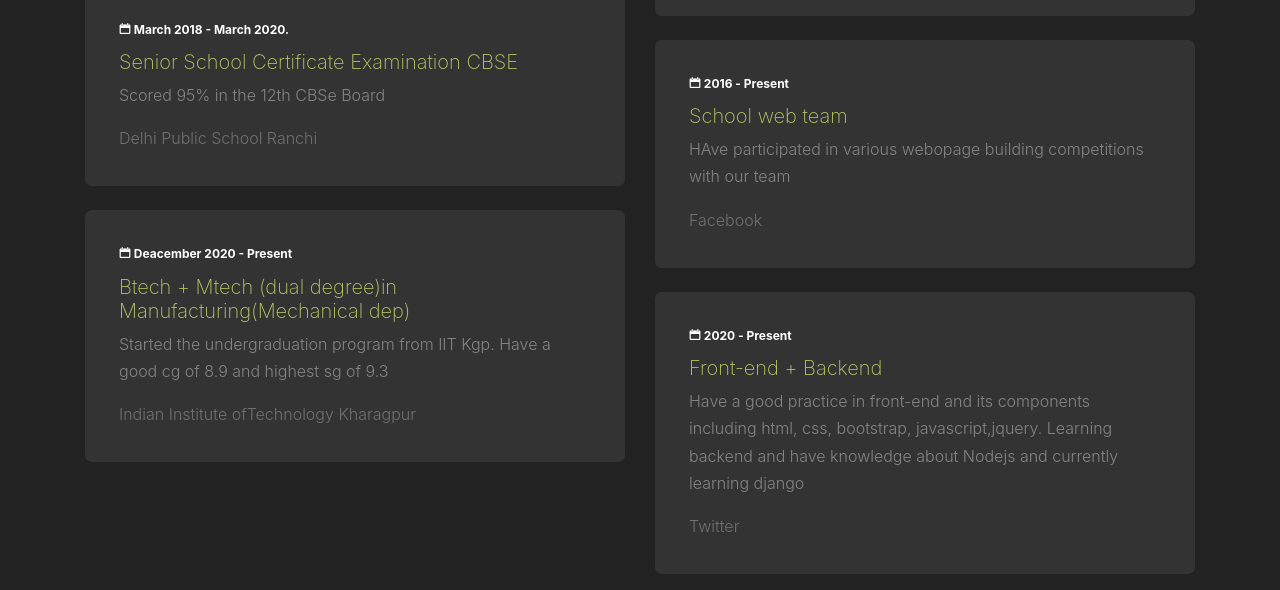
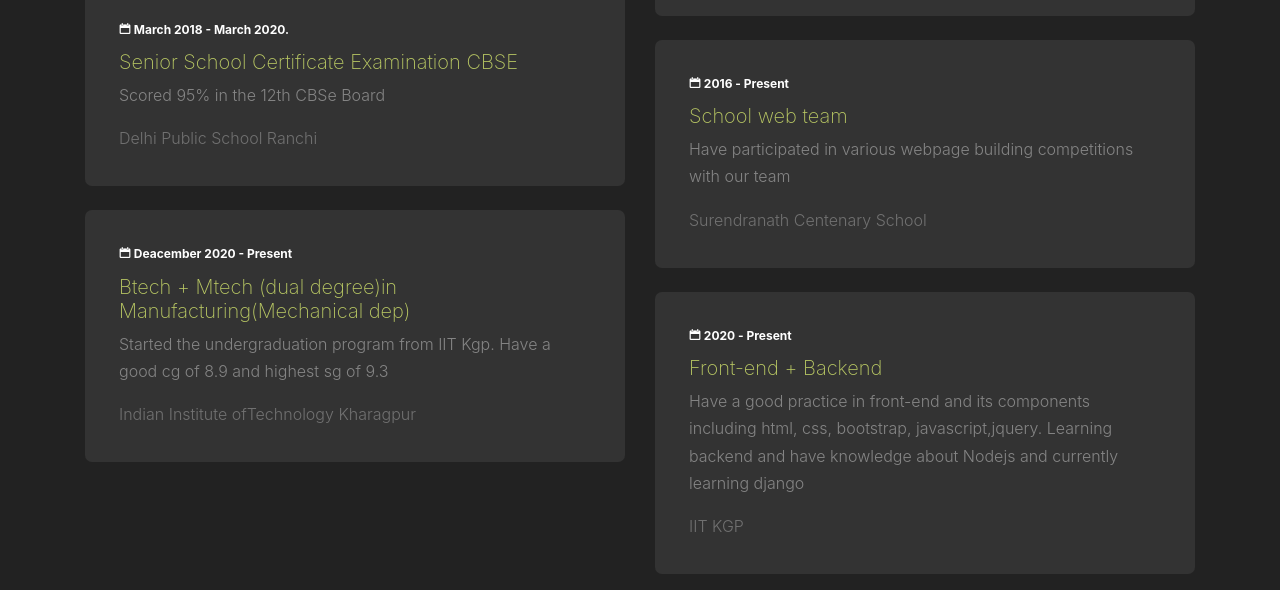
Before and after one commit to PrakharRanjan2909/My-Portfolio-Prakhar-Ranjan, a plain HTML site: page index.html in a window 1280 px wide. Shown: the part 1940-2530 px from the top of the page. Drawn offline with nearby package versions, Linux system fonts and the light colour scheme; files whose address does not match are found by name.

Commit message:
Update index.html

```diff
--- a/index.html
+++ b/index.html
@@ -140,15 +140,15 @@
 					<div class="resume-item mb-4">
 						<span class="date"><span class="icon-calendar"></span> 2016 - Present</span>
 						<h3>School web team</h3>
-						<p>HAve participated in various webopage building competitions with our team</p>
-						<span class="school">Facebook</span>
+						<p>Have participated in various webpage building competitions with our team</p>
+						<span class="school">Surendranath Centenary School</span>
 					</div>
 
 					<div class="resume-item mb-4">
 						<span class="date"><span class="icon-calendar"></span> 2020 - Present</span>
 						<h3>Front-end + Backend</h3>
 						<p>Have a good practice in front-end and its components including html, css, bootstrap, javascript,jquery. Learning backend and have knowledge about Nodejs and currently learning django</p>
-						<span class="school">Twitter</span>
+						<span class="school">IIT KGP</span>
 					</div>
 
 
```
